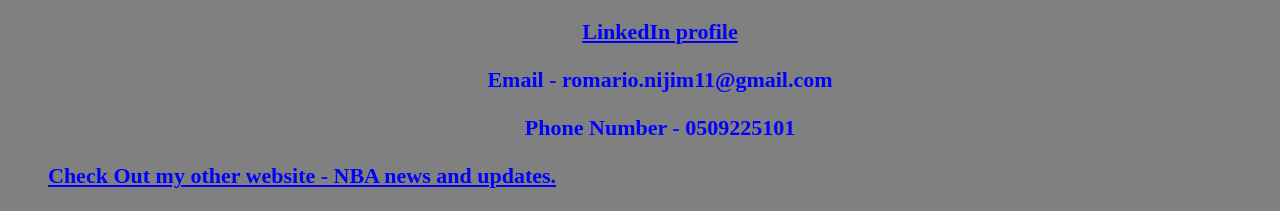
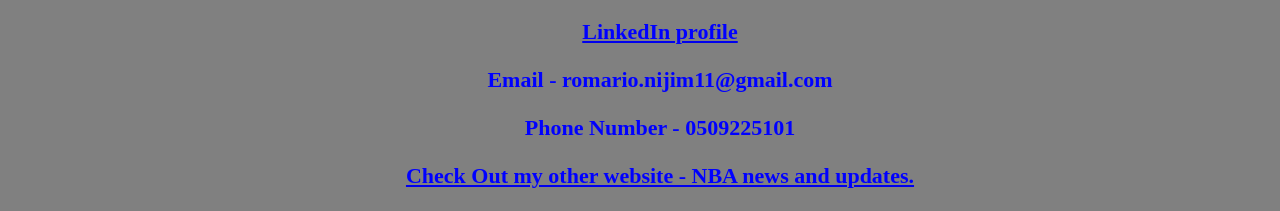
Before and after one commit to Romarionijim/basketball, a plain HTML site: page index.html in a window 1280 px wide. Shown: the part 3941-4152 px from the top of the page. Drawn offline with Linux system fonts and the light colour scheme.

Commit message:
Update index.html

```diff
--- a/index.html
+++ b/index.html
@@ -74,7 +74,7 @@
 <h3 style="color:blue; text-align:center; font-size:22px;"><b>Phone Number - 0509225101</b></h3>
 
 <a href="https://romarionijim.github.io/html/" target="_blank">
-<h3 style="color:blue; font-size:22px;"><b>Check Out my other website - NBA news and updates.</b></h3>
+<h3 style="color:blue; font-size:22px; text-align:center;"><b>Check Out my other website - NBA news and updates.</b></h3>
 </a>
 </body>
 
```
